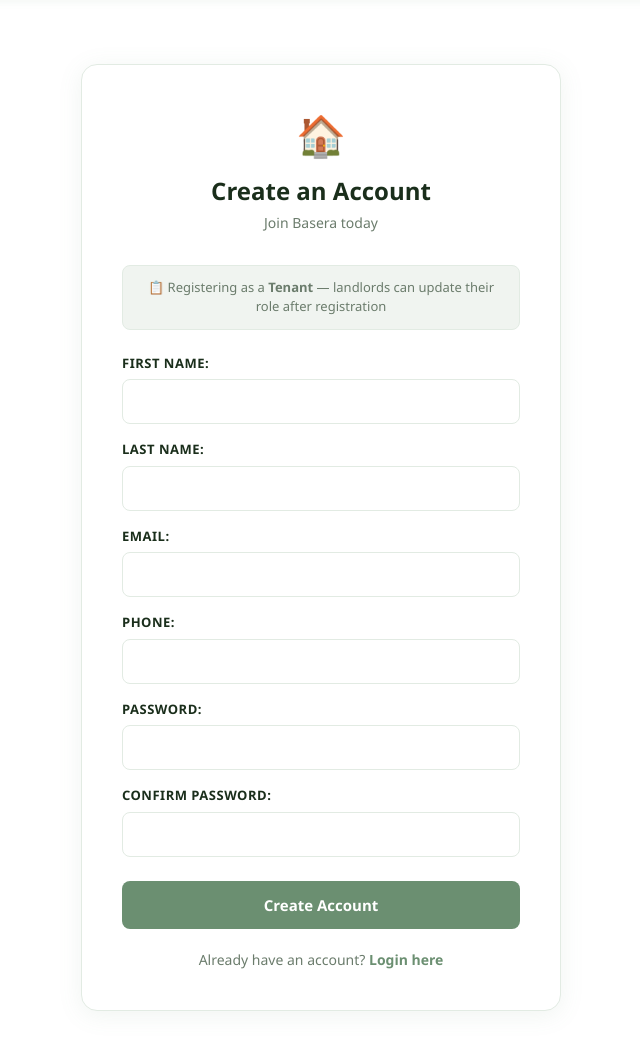
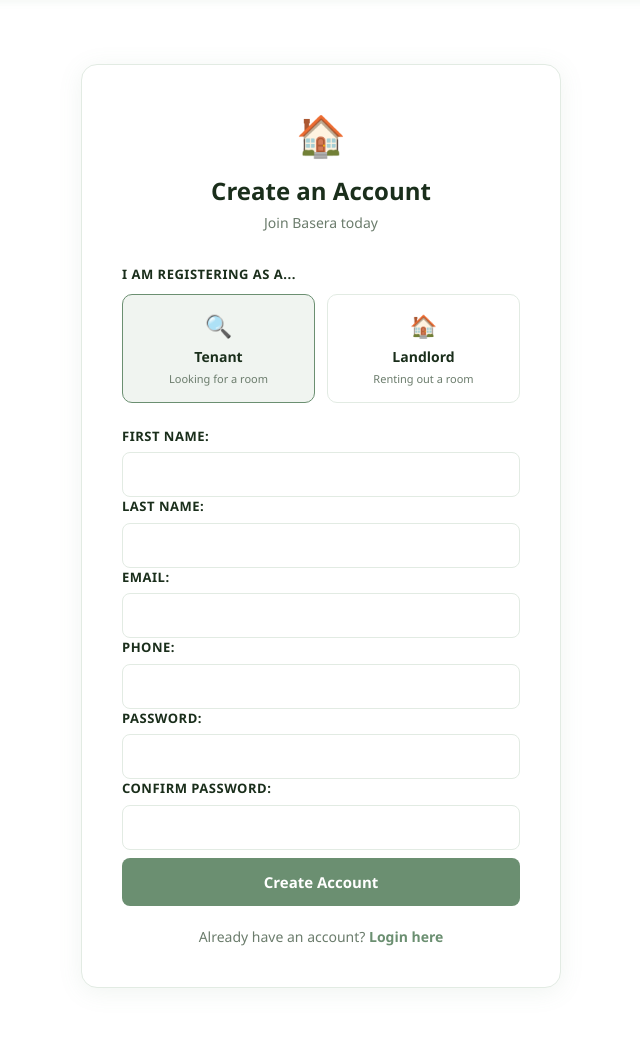
Before and after one commit to sampada596/room_finder, a Django app: page /accounts/register/ in a window 1280 px wide. Shown: the part 65-1116 px from the top of the page, without its empty margins (319-959 px from the left). Run offline with Django 5.2, Linux system fonts and the light colour scheme.

Commit message:
Add role selection (tenant/landlord) to registration form

```diff
--- a/accounts/forms.py
+++ b/accounts/forms.py
@@ -7,6 +7,11 @@ class RegistrationForm(forms.Form):
     last_name = forms.CharField(min_length=2, max_length=100)
     email = forms.EmailField()
     phone = forms.CharField(max_length=20)
+    role = forms.ChoiceField(
+        choices=[("tenant", "Tenant"), ("landlord", "Landlord")],
+        widget=forms.RadioSelect,
+        initial="tenant"
+    )
     password = forms.CharField(widget=forms.PasswordInput)
     confirm_password = forms.CharField(widget=forms.PasswordInput)
 
--- a/accounts/templates/accounts/register.html
+++ b/accounts/templates/accounts/register.html
@@ -121,16 +121,21 @@
     }
     .auth-footer a:hover { color: #557a5b; }
 
-    .role-note {
-        background: #f0f4f0;
-        border: 1px solid #e2ebe3;
-        border-radius: 8px;
-        padding: 12px 16px;
-        font-size: 13px;
-        color: #6b7c6c;
-        margin-bottom: 24px;
-        text-align: center;
+    .role-select-group { margin-bottom: 24px; }
+    .role-select-label {
+        display: block; font-size: 13px; font-weight: 600; color: #1a2e1b;
+        margin-bottom: 10px; text-transform: uppercase; letter-spacing: 0.5px;
     }
+    .role-options { display: grid; grid-template-columns: 1fr 1fr; gap: 12px; }
+    .role-option {
+        border: 1.5px solid #e2ebe3; border-radius: 10px; padding: 14px; text-align: center;
+        cursor: pointer; display: flex; flex-direction: column; align-items: center; gap: 4px;
+    }
+    .role-option input { display: none; }
+    .role-option .role-icon { font-size: 22px; }
+    .role-option .role-name { font-size: 14px; font-weight: 700; color: #1a2e1b; }
+    .role-option .role-desc { font-size: 11px; color: #6b7c6c; }
+    .role-option:has(input:checked) { border-color: #6b8f71; background: #f0f4f0; }
 </style>
 {% endblock %}
 
@@ -143,8 +148,22 @@
             <p>Join Basera today</p>
         </div>
 
-        <div class="role-note">
-            📋 Registering as a <strong>Tenant</strong> — landlords can update their role after registration
+        <div class="role-select-group">
+            <label class="role-select-label">I am registering as a...</label>
+            <div class="role-options">
+                <label class="role-option">
+                    <input type="radio" name="role" value="tenant" checked>
+                    <span class="role-icon">🔍</span>
+                    <span class="role-name">Tenant</span>
+                    <span class="role-desc">Looking for a room</span>
+                </label>
+                <label class="role-option">
+                    <input type="radio" name="role" value="landlord">
+                    <span class="role-icon">🏠</span>
+                    <span class="role-name">Landlord</span>
+                    <span class="role-desc">Renting out a room</span>
+                </label>
+            </div>
         </div>
 
         {% if messages %}
@@ -155,7 +174,12 @@
 
         <form method="post" class="register-form">
             {% csrf_token %}
-            {{ form.as_p }}
+            {{ form.first_name.as_field_group }}
+            {{ form.last_name.as_field_group }}
+            {{ form.email.as_field_group }}
+            {{ form.phone.as_field_group }}
+            {{ form.password.as_field_group }}
+            {{ form.confirm_password.as_field_group }}
             <button type="submit" class="submit-btn">Create Account</button>
         </form>
 
--- a/accounts/views.py
+++ b/accounts/views.py
@@ -20,6 +20,7 @@ def register_view(request):
                 first_name=data["first_name"],
                 last_name=data["last_name"],
                 phone=data["phone"],
+                role=data["role"],
             )
             user.is_active = False
             user.save()
```
Also changed, not shown: core/templates/core/home.html (+6 -3 lines).
